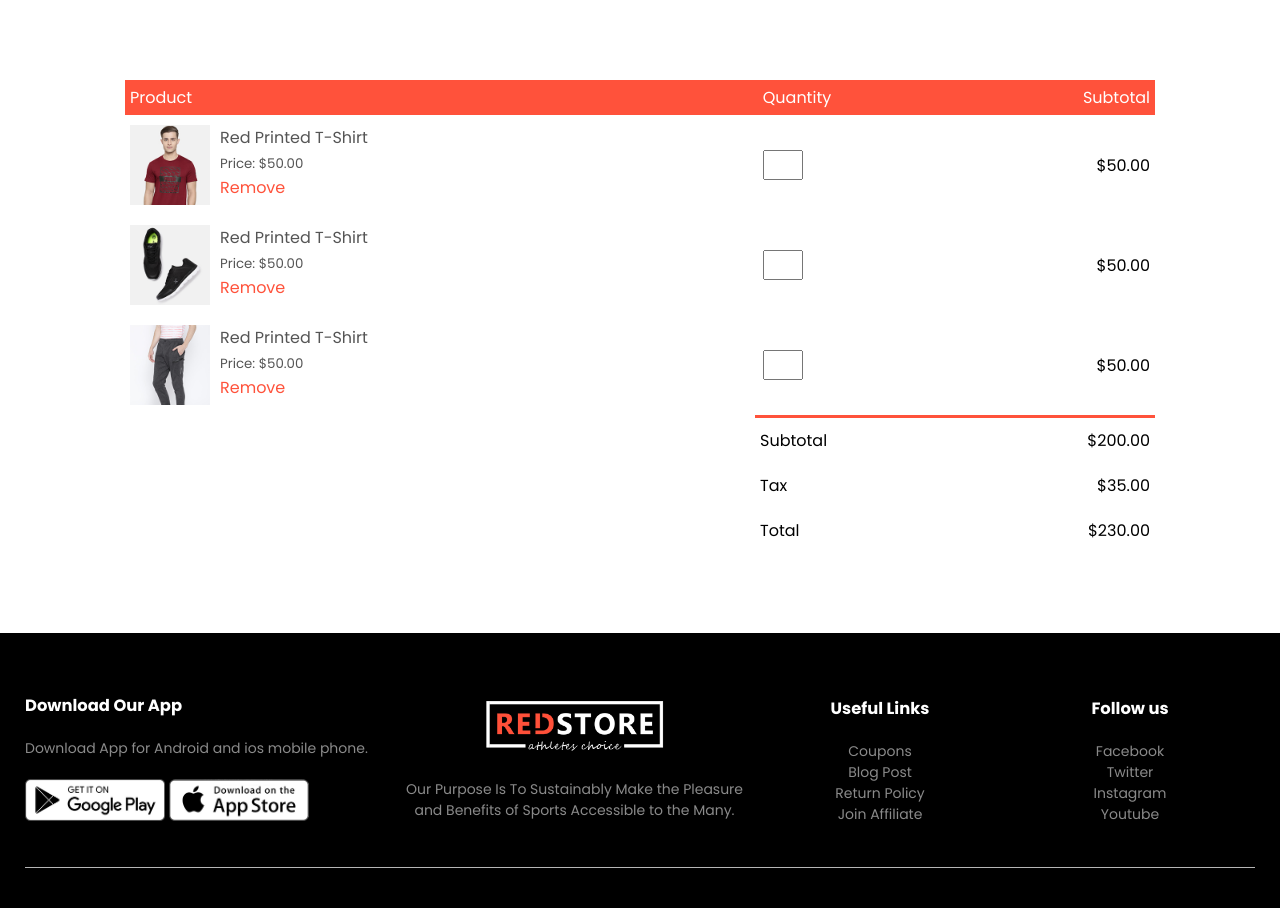
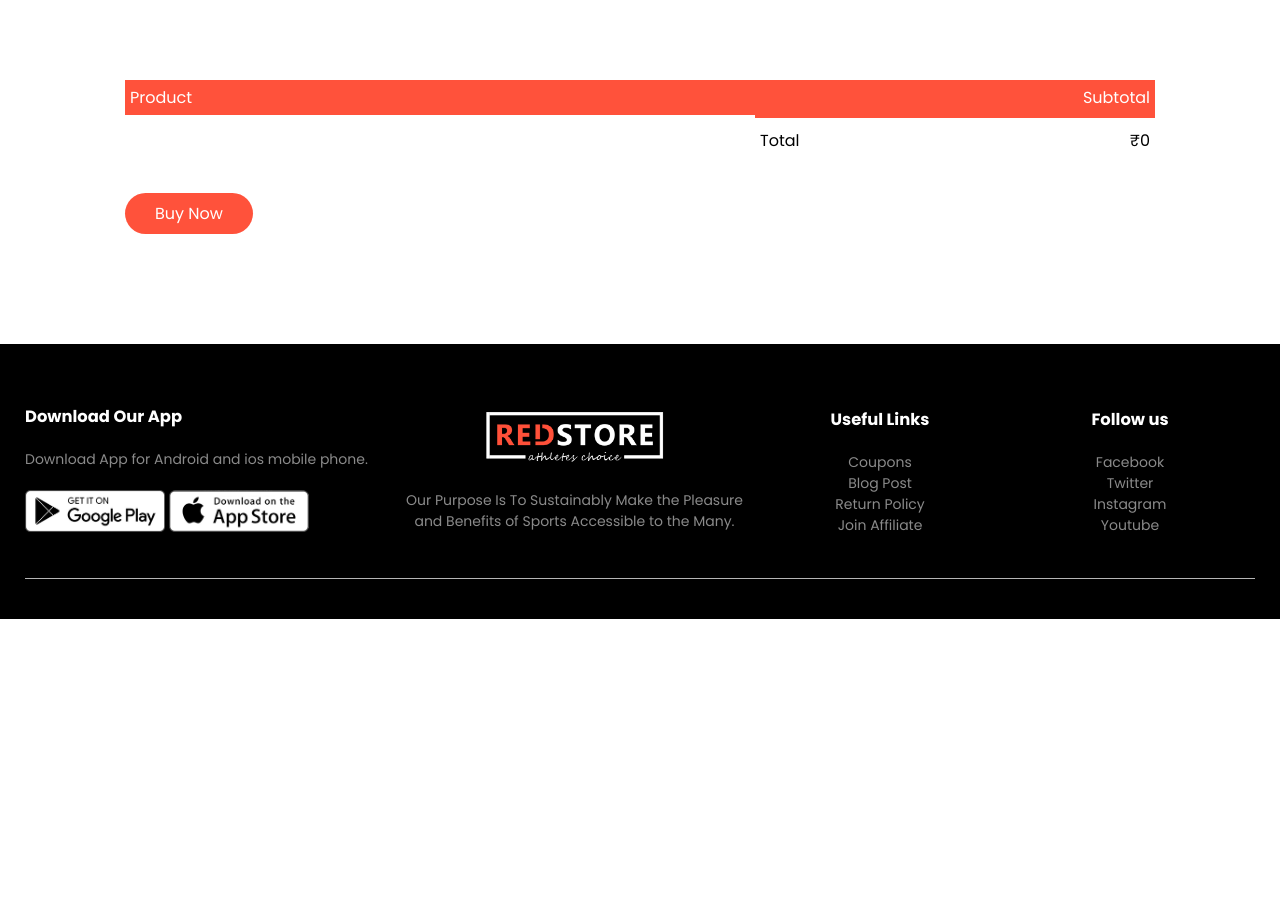
Before and after one commit to nini0309/ecommerce, a Django app: page /cart in a window 1280 px wide. Shown: the part 83-991 px from the top of the page. After the commit the page ends 702 px from the top, so only its background shows below. Run offline with Django 3.2, Linux system fonts and the light colour scheme; lists and menus that the app fills with data are empty; some libraries are stand-ins or nearby versions.

Commit message:
added cart page

```diff
--- a/ecom/views.py
+++ b/ecom/views.py
@@ -254,7 +254,7 @@ def add_to_cart_view(request,pk):
     else:
         product_count_in_cart=1
 
-    response = render(request, 'ecom/index.html',{'products':products,'product_count_in_cart':product_count_in_cart})
+    response = render(request, 'ecom/products.html',{'products':products,'product_count_in_cart':product_count_in_cart})
 
     #adding product id to cookies
     if 'product_ids' in request.COOKIES:
@@ -327,7 +327,7 @@ def remove_from_cart_view(request,pk):
                 value=value+product_id_in_cart[0]
             else:
                 value=value+"|"+product_id_in_cart[i]
-        response = render(request, 'ecom/cart.html',{'products':products,'total':total,'product_count_in_cart':product_count_in_cart})
+        response = render(request, 'ecom/cart2.html',{'products':products,'total':total,'product_count_in_cart':product_count_in_cart})
         if value=="":
             response.delete_cookie('product_ids')
         response.set_cookie('product_ids',value)
--- a/templates/ecom/cart2.html
+++ b/templates/ecom/cart2.html
@@ -49,69 +49,44 @@
         <table>
             <tr>
                 <th>Product</th>
-                <th>Quantity</th>
+                {% comment %} <th>Quantity</th> {% endcomment %}
                 <th>Subtotal</th>
             </tr>
+            {% for p in products %}
             <tr>
                 <td>
                     <div class="cart-info">
-                        <img src="images/buy-1.jpg">
+                        <img src="{% static p.product_image.url %}">
                         <div>
-                            <p>Red Printed T-Shirt</p>
-                            <small>Price: $50.00</small><br>
-                            <a href="">Remove</a>
+                            <p>{{p.name}}</p>
+                            <small>₹{{p.price}}</small><br>
+                            <a href="{% url 'remove-from-cart' p.id  %}">Remove</a>
                         </div>
                     </div>
                 </td>
-                <td><input type="number" vlaue="1"></td>
-                <td>$50.00</td>
+                {% comment %} <td><input type="number" vlaue="1"></td> {% endcomment %}
+                <td>₹{{p.price}}</td>
             </tr>
-            <tr>
-                <td>
-                    <div class="cart-info">
-                        <img src="images/buy-2.jpg">
-                        <div>
-                            <p>Red Printed T-Shirt</p>
-                            <small>Price: $50.00</small><br>
-                            <a href="">Remove</a>
-                        </div>
-                    </div>
-                </td>
-                <td><input type="number" vlaue="1"></td>
-                <td>$50.00</td>
-            </tr>
-            <tr>
-                <td>
-                    <div class="cart-info">
-                        <img src="images/buy-3.jpg">
-                        <div>
-                            <p>Red Printed T-Shirt</p>
-                            <small>Price: $50.00</small><br>
-                            <a href="">Remove</a>
-                        </div>
-                    </div>
-                </td>
-                <td><input type="number" vlaue="1"></td>
-                <td>$50.00</td>
-            </tr>
+            {% endfor %}
             </table>
 
             <div class="total-price">
                 <table>
-                    <tr>
+                    {% comment %} <tr>
                         <td>Subtotal</td>
                         <td>$200.00</td>
                     </tr>
                     <tr>
                         <td>Tax</td>
                         <td>$35.00</td>
-                    </tr>
+                    </tr> {% endcomment %}
                     <tr>
                         <td>Total</td>
-                        <td>$230.00</td>
+                        <td>₹{{ total }}</td>
                     </tr>
                 </table>
             </div>
+            <a href="/customer-address" class="btn">Buy Now</a>
         </div>
 
 
--- a/templates/ecom/customer_home.html
+++ b/templates/ecom/customer_home.html
@@ -41,7 +41,7 @@
                 <div class="col-2">
                     <h1>Give your Workout <br>A New Style!</h1>
                     <p>Success isn't always about greatness. It's about consistency. Consistent<br>hard work gains success. Greatness will come.</p>
-                    <a href="products.html" class="btn">Explore Now &#8594;</a>
+                    <a href="/products" class="btn">Explore Now &#8594;</a>
                 </div>
                 <div class="col-2">
                     <img src="{%static 'images/image1.png' %}">
--- a/templates/ecom/product_desc.html
+++ b/templates/ecom/product_desc.html
@@ -64,7 +64,7 @@
                             <option>9<!--XL--></option>
                             <option>10<!--XXL--></option>
                         </select>
-                        <a href="/cart" class="btn">Add to Cart</a>
+                        <a href="{% url 'add-to-cart' product.id  %}" class="btn">Add to Cart</a>
                         <h3>Product Details <i class="fa fa-indent" ></i></h3>
                         <br>
                         <p>It is a long established fact that a reader will be distracted by the readable content of a page when looking at its layout. The point of using Lorem Ipsum is that it has a more-or-less normal distribution of letters, as opposed to using 'Content here, content here', making it look like readable English.</p>
```
